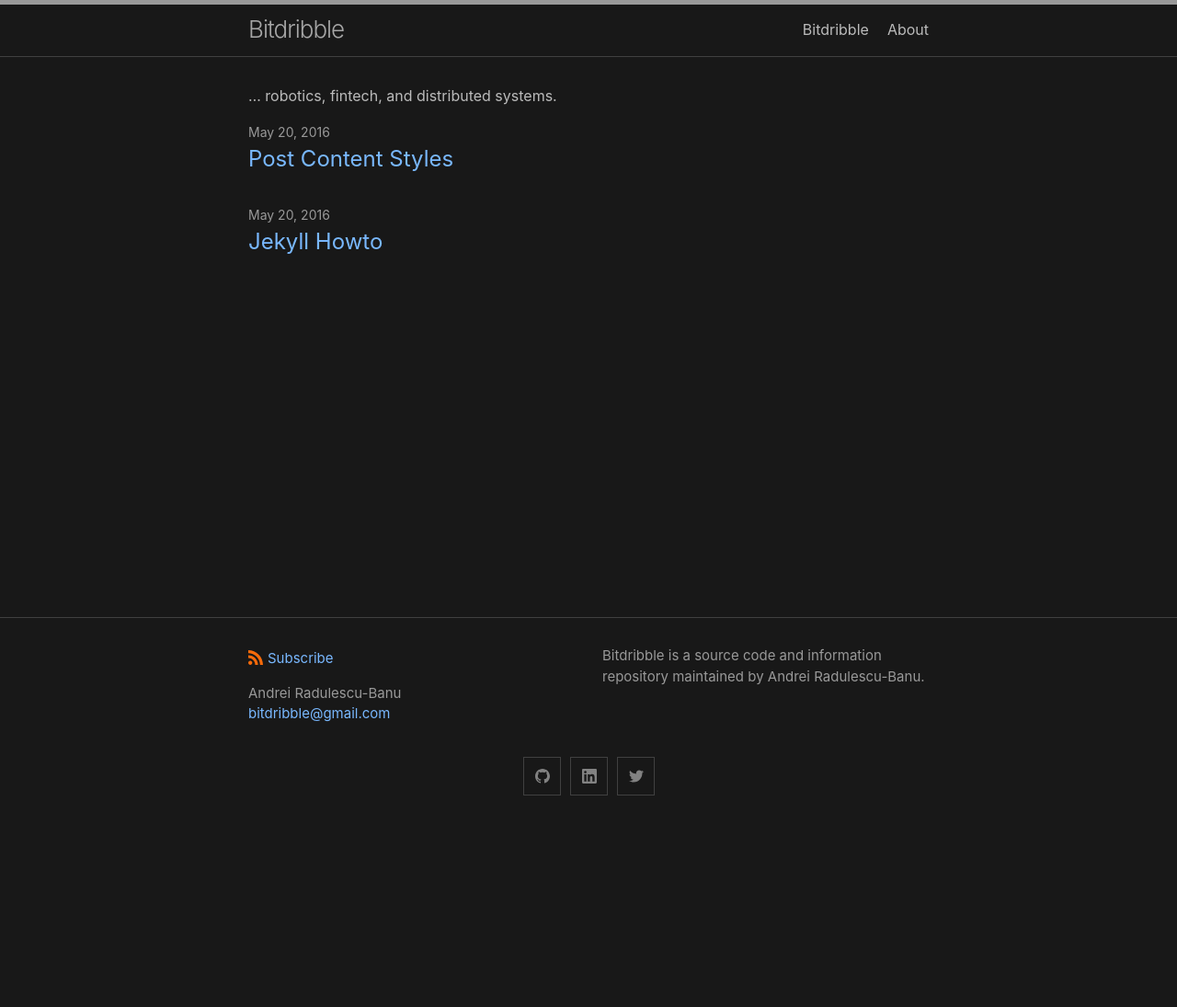
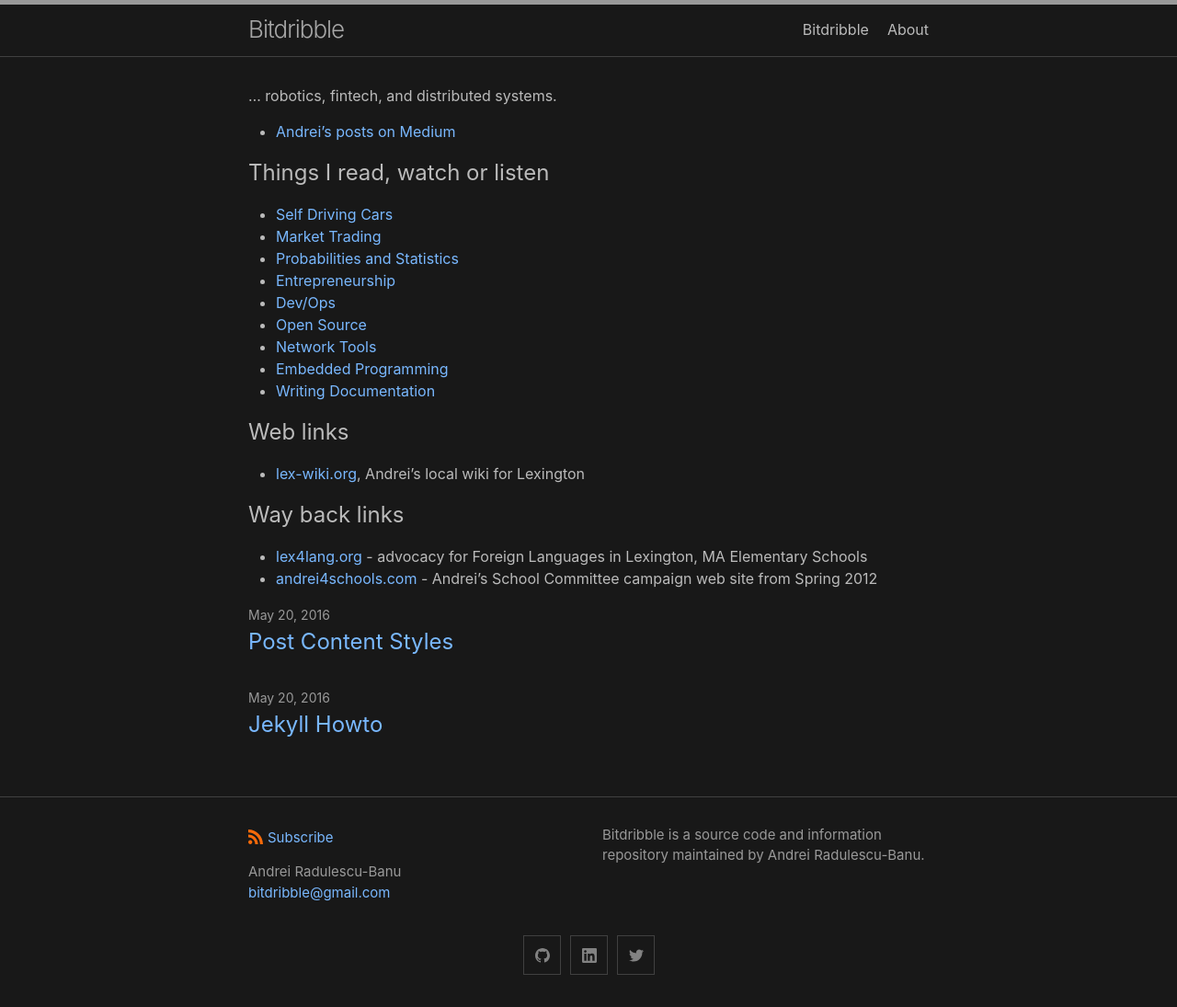
Before and after one commit to analytiq-hub/sigagent.github.io, a Jekyll site: the page built from index.md, in a window 1280 px wide. Shown: the whole page at 92% size. Built offline with Jekyll 4.4.1, drawn with Linux system fonts in a browser that asks for light colours; before the commit the page ends 900 px from its top, so only the background shows below that.

Commit message:
*** empty log message ***

```diff
--- a/index.md
+++ b/index.md
@@ -8,3 +8,24 @@
 layout: home
 ---
 … robotics, fintech, and distributed systems.
+
+* [Andrei's posts on Medium](medium.md)
+
+## Things I read, watch or listen
+
+* [Self Driving Cars](self_driving_cars.md)
+* [Market Trading](market_trading.md)
+* [Probabilities and Statistics](probabilities_and_statistics.md)
+* [Entrepreneurship](entrepreneurship.md)
+* [Dev/Ops](devops.md)
+* [Open Source](open_source.md)
+* [Network Tools](network_tools.md)
+* [Embedded Programming](embedded_programming.md)
+* [Writing Documentation](writing_documentation.md)
+
+## Web links
+* <a href="http://lex-wiki.org" class="menu_link">lex-wiki.org</a>, Andrei's local wiki for Lexington
+
+## Way back links
+* <a href="https://web.archive.org/web/20150103052312/https://sites.google.com/site/lexington4languages/" class="menu_link">lex4lang.org</a> - advocacy for Foreign Languages in Lexington, MA Elementary Schools
+* <a href="http://andrei4schools.com" class="menu_link">andrei4schools.com</a> - Andrei's School Committee campaign web site from Spring 2012
```
